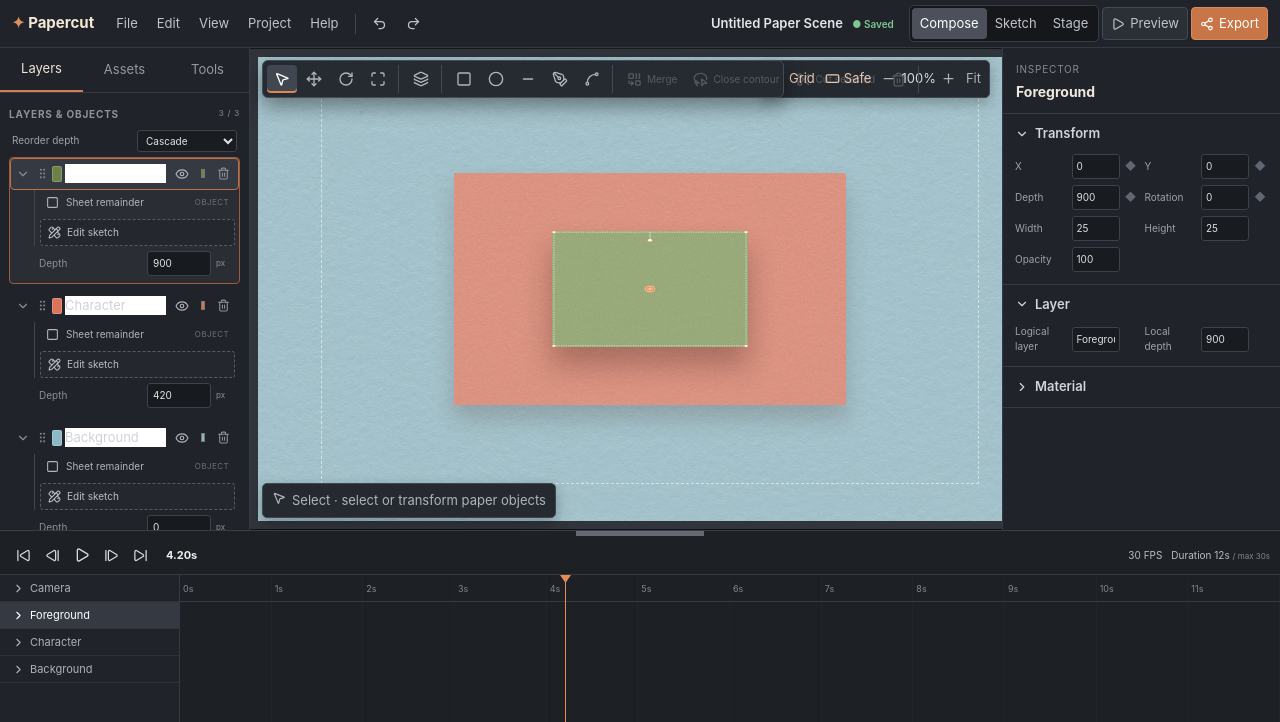
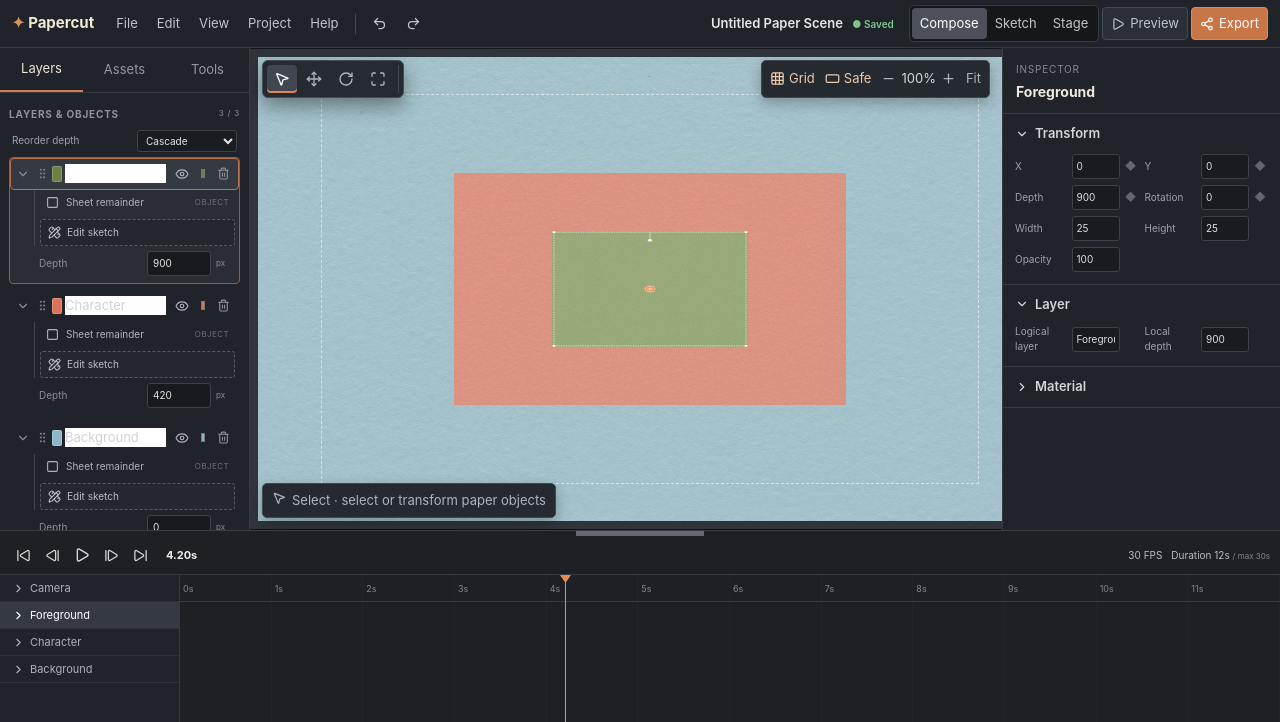
Before and after one commit to whatthemehek/2.5d, a React (Vite) app: page / in a window 1280 px wide. Shown: the top 722 px of the page. Built offline with nearby package versions, Linux system fonts and the light colour scheme.

Commit message:
Attach shadows and restore cutout controls

```diff
--- a/src/app/App.tsx
+++ b/src/app/App.tsx
@@ -439,9 +439,7 @@
     mergeSelectedSketches,
     closeSelectedContours,
     cutSelectedContours,
-    deleteSelectedSketches,
-    joinSelectedPieces,
-    selectedPieces
+    deleteSelectedSketches
   } = useUIStore()
   const selectedSketches =
     sceneLayers
@@ -463,15 +461,8 @@
           <ToolButton key={item.name} {...item} />
         ))}
       </div>
-      {mode === 'compose' && (
-        <div className="tool-group">
-          <ToolButton
-            name="Depth"
-            icon={I.Layers3}
-            hint="Drag horizontally to change layer depth"
-          />
-        </div>
-      )}
+      {mode === 'sketch' && (
+        <>
           <div className="tool-group draw-group">
             {drawTools.map((item) => (
               <ToolButton key={item.name} {...item} />
@@ -505,17 +496,14 @@
               <I.Trash2 size={15} />
             </button>
           </div>
-      {mode === 'compose' && selectedPieces.length > 1 && (
-        <button onClick={joinSelectedPieces}>
-          <I.Combine size={15} /> Join pieces
-        </button>
+        </>
       )}
       <span className="workspace-context">
-        {selectedSketchIds.length
+        {mode === 'sketch'
+          ? selectedSketchIds.length
             ? selectedSketchIds.length + ' sketch object selected'
-          : mode === 'sketch'
-            ? 'Draw on the isolated layer'
-            : 'Transform or draw on the selected layer'}
+            : 'Draw on the isolated layer'
+          : 'Select, move, rotate, or scale the active object'}
       </span>
     </div>
   )
@@ -604,6 +592,9 @@
 
 function PaperSurface({ layer }: { layer: Layer }) {
   const sheet = layer.sheetTransform
+  const apparentDepth = Math.max(0, layer.depth + sheet.depthOffset)
+  const shadowOffset = Math.max(1, Math.min(8, apparentDepth / 120))
+  const shadowBlur = Math.max(1.5, Math.min(9, apparentDepth / 100))
   return (
     <svg
       className="paper-sheet"
@@ -639,6 +630,7 @@
         </mask>
       </defs>
       <g
+        data-paper-surface={layer.id}
         transform={
           'translate(' +
           sheet.x +
@@ -656,10 +648,10 @@
         style={{
           filter:
             'drop-shadow(0 ' +
-            Math.max(0, sheet.depthOffset / 8) +
+            shadowOffset +
             'px ' +
-            Math.max(1, Math.abs(sheet.depthOffset) / 12) +
-            'px rgba(0,0,0,.38))'
+            shadowBlur +
+            'px rgba(0,0,0,.42))'
         }}
       >
         <rect width="100" height="100" fill={'url(#paper-' + layer.id + ')'} />
@@ -772,6 +764,7 @@
     toggleSafe,
     setOrbit,
     resetOrbit,
+    selectRemainder,
     moveRemainder,
     rotateRemainder,
     scaleRemainder,
@@ -984,7 +977,9 @@
     if (clickedLayerId && lockedLayerId && clickedLayerId !== lockedLayerId)
       return
 
-    const activeDrawingType = (
+    const activeDrawingType =
+      mode === 'sketch'
+        ? (
             {
               Rectangle: 'rect',
               Circle: 'circle',
@@ -993,6 +988,7 @@
               Spline: 'spline'
             } as Partial<Record<EditorTool, CutShape['type']>>
           )[activeTool]
+        : undefined
     const editLayerId =
       mode === 'sketch' ? currentState.activeSketchLayerId : lockedLayerId
     const editLayer = currentState.sceneLayers.find(
@@ -1023,13 +1019,6 @@
 
     if (sketchEl && editLayer) {
       const id = sketchEl.dataset.sketchId as string
-      if (
-        currentState.selectedRemainderLayerId ||
-        currentState.selectedPieces.length ||
-        (currentState.selectedSketchIds.length > 0 &&
-          !currentState.selectedSketchIds.includes(id))
-      )
-        return
       const handle = target.closest<SVGElement>('[data-handle]')?.dataset.handle
       const object = editLayer.sketches.find((item) => item.id === id)
       if (!object) return
@@ -1087,13 +1076,6 @@
     if (pieceEl) {
       const id = pieceEl.dataset.pieceId as string
       const layerId = pieceEl.dataset.layerId as string
-      if (
-        currentState.selectedRemainderLayerId ||
-        currentState.selectedSketchIds.length ||
-        (currentState.selectedPieces.length > 0 &&
-          !currentState.selectedPieces.includes(id))
-      )
-        return
       const handle = target.closest<SVGElement>('[data-handle]')?.dataset.handle
       if (!currentState.selectedPieces.includes(id))
         togglePieceSelection(id, event.shiftKey)
@@ -1134,7 +1116,10 @@
         event.currentTarget.setPointerCapture?.(event.pointerId)
         return
       }
-      if (hasSubObjectSelection) return
+      if (hasSubObjectSelection) {
+        if (activeTool === 'Select') selectRemainder(layerId)
+        return
+      }
       startLayerGesture(layerId)
       return
     }
@@ -1507,9 +1492,11 @@
                       }
                       style={{
                         pointerEvents:
-                          hasSubObjectSelection && !selectedRemainderOnLayer
-                            ? 'none'
-                            : 'all'
+                          tool === 'Select' ||
+                          !hasSubObjectSelection ||
+                          selectedRemainderOnLayer
+                            ? 'all'
+                            : 'none'
                       }}
                       transform={
                         'translate(' +
@@ -1560,10 +1547,11 @@
                             }
                             style={{
                               pointerEvents:
-                                hasSubObjectSelection &&
-                                !selectedPieces.includes(piece.id)
-                                  ? 'none'
-                                  : 'all',
+                                tool === 'Select' ||
+                                !hasSubObjectSelection ||
+                                selectedPieces.includes(piece.id)
+                                  ? 'all'
+                                  : 'none',
                               filter: selectedPieces.includes(piece.id)
                                 ? 'drop-shadow(0 0 1px #fff) drop-shadow(0 ' +
                                   Math.max(1, piece.depthOffset / 6) +
@@ -1629,6 +1617,7 @@
                           renderSketch(
                             object,
                             false,
+                            tool === 'Select' ||
                               !hasSubObjectSelection ||
                               selectedSketchIds.includes(object.id)
                           )
--- a/src/styles/index.css
+++ b/src/styles/index.css
@@ -1779,3 +1779,10 @@
   vector-effect: non-scaling-stroke;
   pointer-events: none;
 }
+
+/* Shadows belong to transformed SVG paper geometry, never layer containers. */
+.layer-viewport .paper-layer,
+.layer-viewport .paper-layer.selected,
+.layer-viewport.stage .paper-layer {
+  box-shadow: none !important;
+}
```
Also changed, not shown: 1 other file (tests, documents, lock files or other folders). Lines whose indentation alone changed are shown as unchanged.
